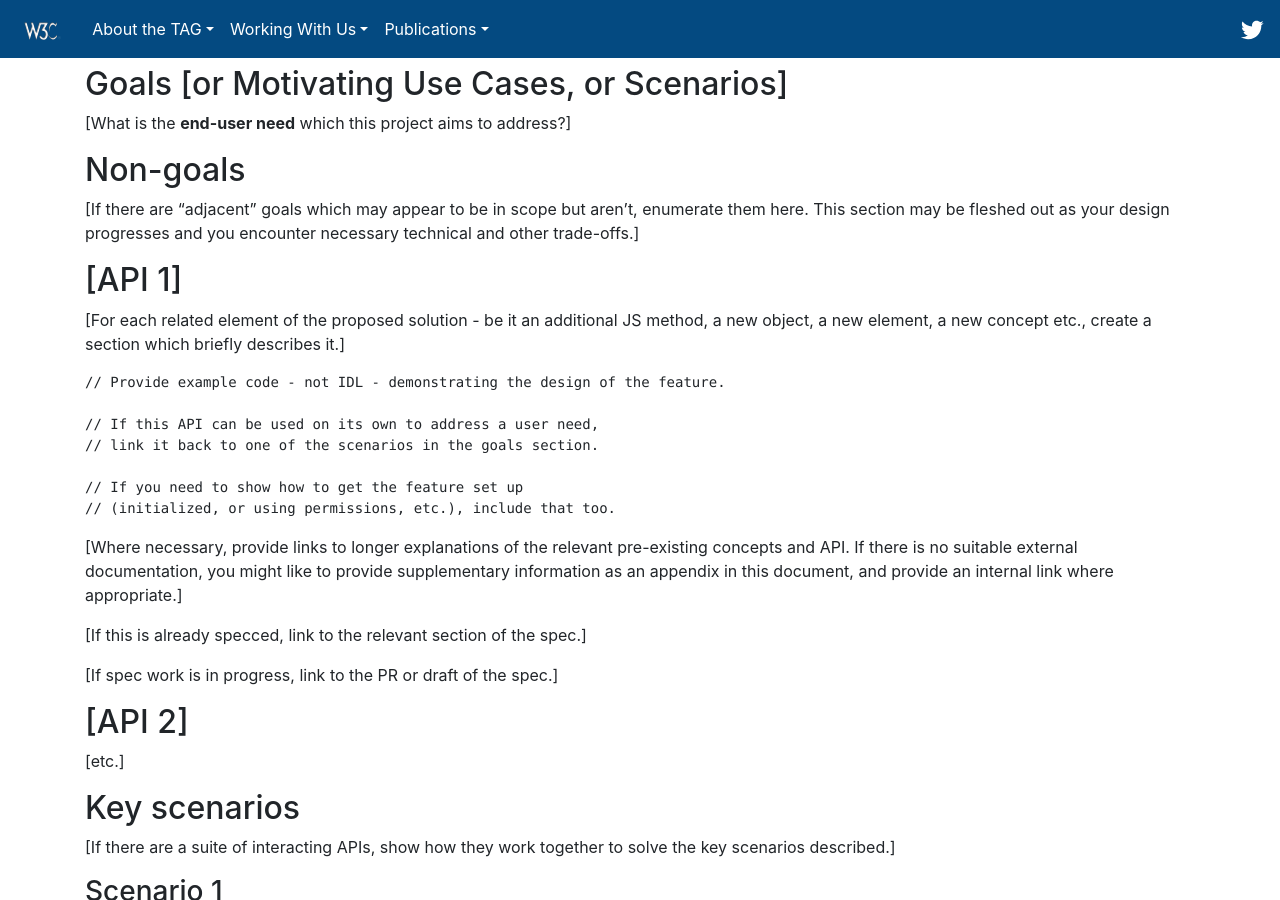
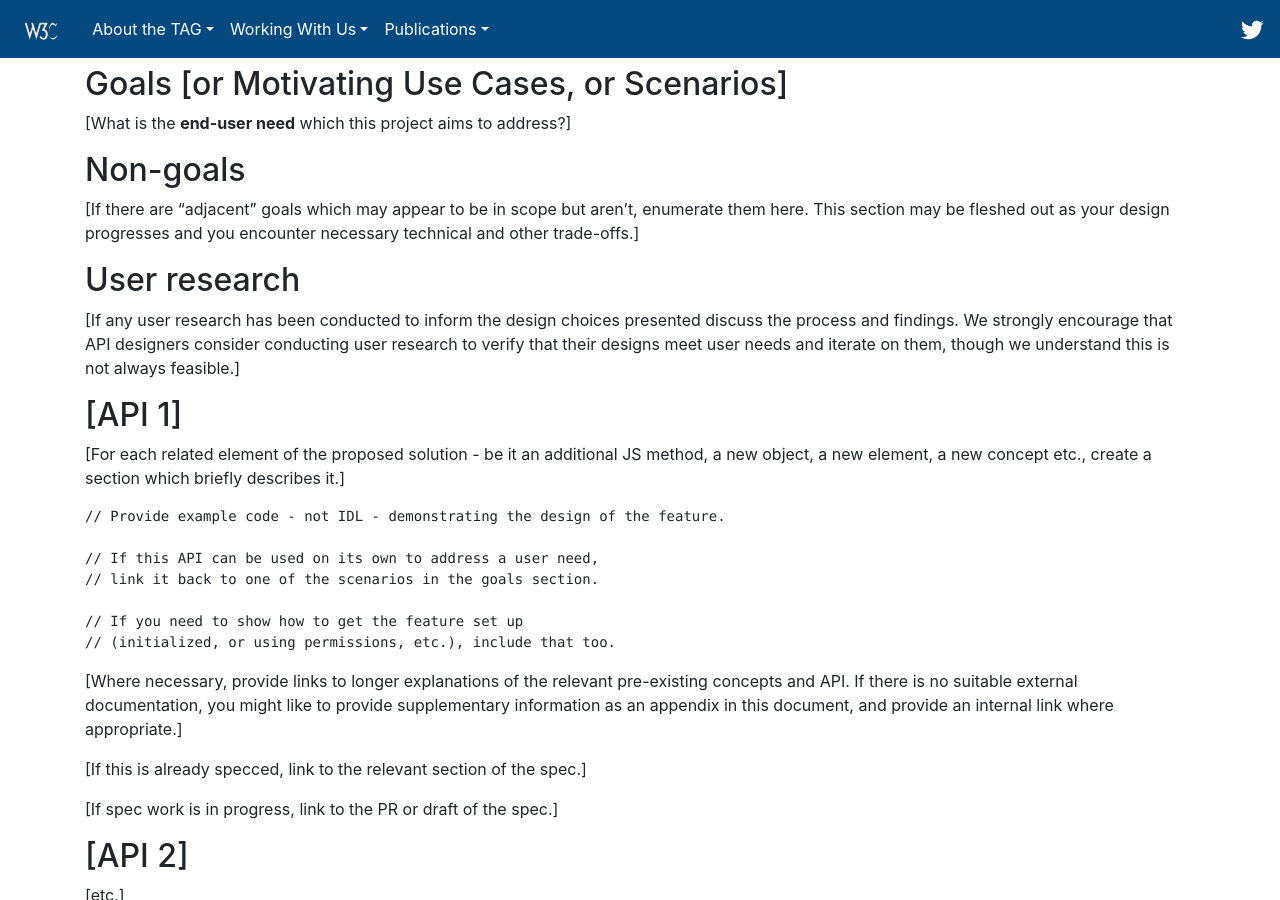
Before and after one commit to w3ctag/tag.w3.org, a Jekyll site: the page built from explainers.md, in a window 1280 px wide and 900 px high, scrolled down 2284 px. Built offline with Jekyll 4.4.1, drawn with Linux system fonts in a browser that asks for light colours; nearby versions of some CDN libraries; our own code applies the rules of GitHub Pages for plain Markdown files; library files that are not in the unit come from our copies.

Commit message:
Add user research section (#33)
Part of w3ctag/process#26

```diff
--- a/explainers.md
+++ b/explainers.md
@@ -101,6 +101,14 @@ This should be no more than 1-2 paragraphs.]
 [If there are "adjacent" goals which may appear to be in scope but aren't,
 enumerate them here. This section may be fleshed out as your design progresses and you encounter necessary technical and other trade-offs.]
 
+## User research
+
+[If any user research has been conducted to inform the design choices presented
+discuss the process and findings.
+We strongly encourage that API designers consider conducting user research to
+verify that their designs meet user needs and iterate on them,
+though we understand this is not always feasible.]
+
 ## [API 1]
 
 [For each related element of the proposed solution - be it an additional JS method, a new object, a new element, a new concept etc., create a section which briefly describes it.]
```
